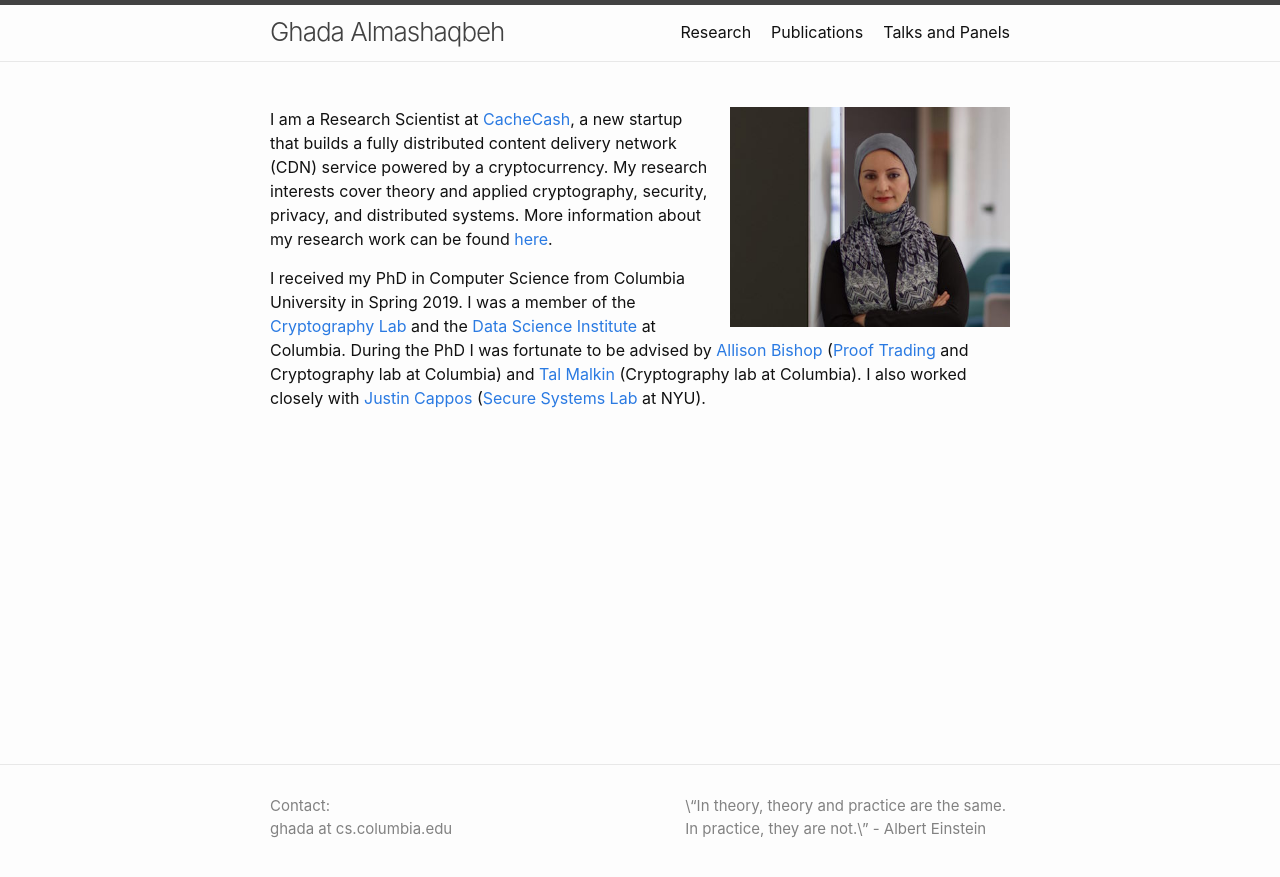
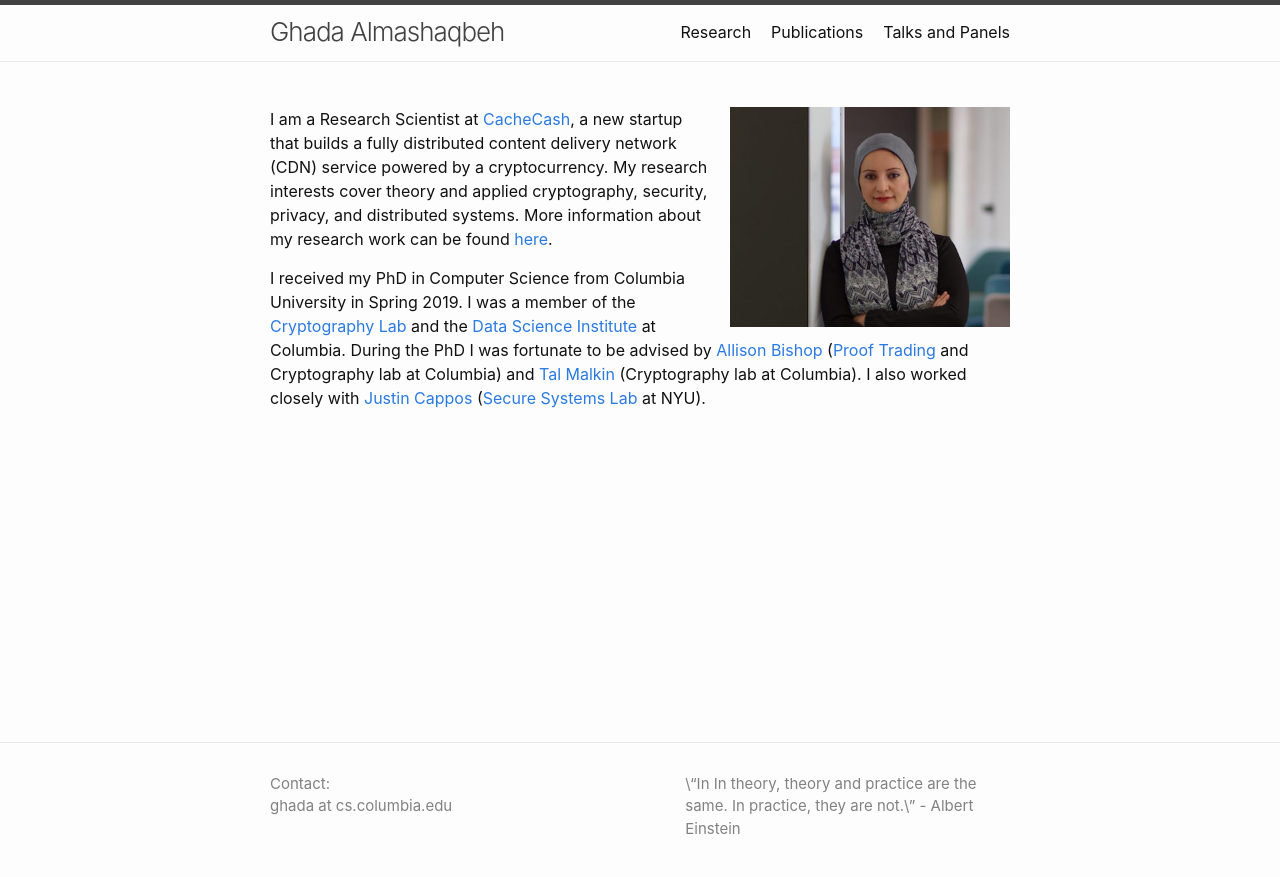
Before and after one commit to GhadaAlmashaqbeh/GhadaAlmashaqbeh.github.io, a Jekyll site: the page built from index.md, in a window 1280 px wide. Shown: the top 877 px of the page. Built offline with Jekyll 4.4.1, drawn with Linux system fonts in a browser that asks for light colours.

Commit message:
fix config

```diff
--- a/_includes/footer.html
+++ b/_includes/footer.html
@@ -24,7 +24,7 @@
       </div>
 
       <div class="footer-col footer-col-3">
-        <p>{{- "\“In theory, theory and practice are the same. In practice, they are not.\” - Albert Einstein" | escape -}}</p>
+        <p>{{- "\“In In theory, theory and practice are the same. In practice, they are not.\” - Albert Einstein" | escape -}}</p>
       </div>
     </div>
 
```
